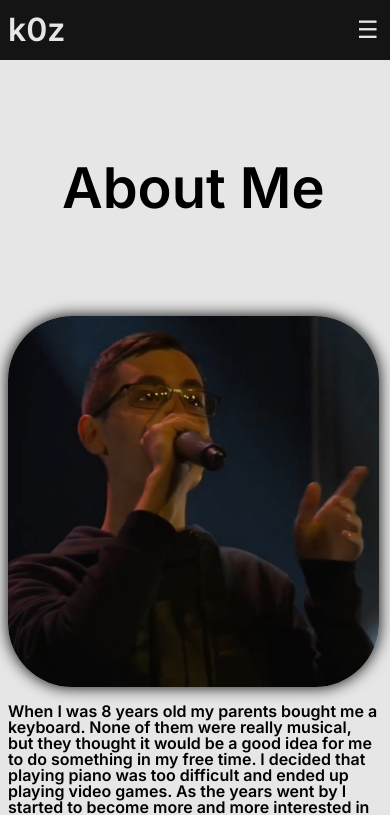
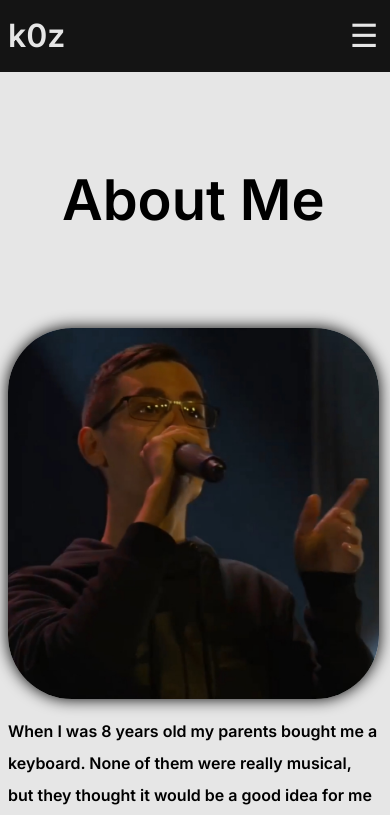
Before and after one commit to K0sPr0/K0sPr0.github.io, a plain HTML site: page contact.html in a window 390 px wide. Shown: the top 815 px of the page. Drawn offline with Linux system fonts and the light colour scheme.

Commit message:
Update contact.css

```diff
--- a/contact.css
+++ b/contact.css
@@ -225,7 +225,7 @@ input[type=checkbox]{
    /*HAMBURGER MENU*/
    .hamburger {
     display: none;
-    font-size: 24px;
+    font-size: 32px;
     user-select: none;
    }
    /* APPLYING MEDIA QUERIES */
@@ -323,7 +323,7 @@ input[type=checkbox]{
     font-size: 1rem;
     font-weight: 600;
     color: inherit;
-    line-height: 1rem;
+    line-height: 2rem;
   }
 
   .button {
```
